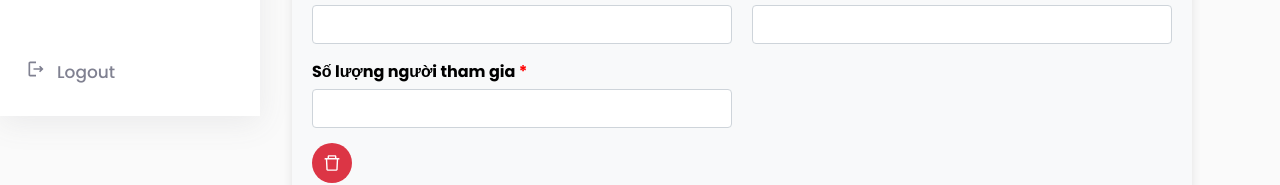
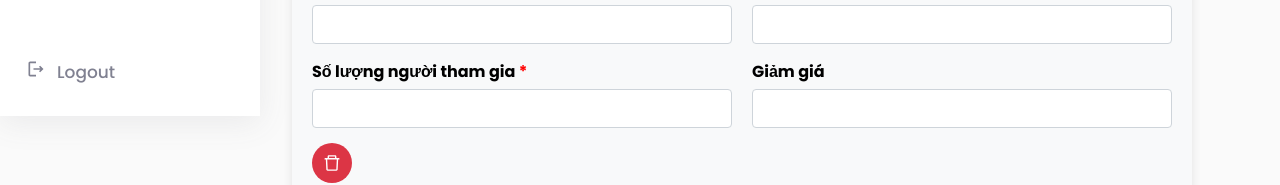
Before and after one commit to hoangtai2003/admin_tour, a React (Create React App) app: page /add-tour in a window 1280 px wide. Shown: the part 684-869 px from the top of the page. Built offline with nearby package versions, Linux system fonts and the light colour scheme; no server answers; sample sign-in values are in the browser's storage.

Commit message:
price sale

```diff
--- a/src/components/pages/Tour/AddTour.jsx
+++ b/src/components/pages/Tour/AddTour.jsx
@@ -21,10 +21,10 @@ const AddTour = () => {
         tour_image: '',
         introduct_tour: '',
         location_ids: [],
-        tour_children: [{ start_date: '', end_date: '', price_adult: '', price_child: '', total_seats: '' }]
+        tour_children: [{ start_date: '', end_date: '', price_adult: '', price_child: '', total_seats: '', price_sale: '' }]
     });
 
-    const [showTourChildren, setShowTourChildren] = useState(false); // State to control showing tour children
+    const [showTourChildren, setShowTourChildren] = useState(false);
     const navigate = useNavigate();
     const [locations, setLocations] = useState([]);
 
@@ -91,7 +91,7 @@ const AddTour = () => {
         } else {
             setFormData(prev => ({
                 ...prev,
-                tour_children: [...prev.tour_children, { start_date: '', end_date: '', price_adult: '', price_child: '', total_seats: '' }]
+                tour_children: [...prev.tour_children, { start_date: '', end_date: '', price_adult: '', price_child: '', total_seats: '', price_sale: '' }]
             }));
         }
     };
@@ -256,7 +256,8 @@ const AddTour = () => {
                                 <input type="number" name="total_seats" value={child.total_seats} required onChange={(e) => handleTourChildChange(index, e)} />
                             </div>
                             <div className='form-group'>
-                                <input type='text' hidden />
+                                <label>Giảm giá </label>
+                                <input type='number' name='price_sale' value={child.price_sale} onChange={(e) => handleTourChildChange(index, e)} />
                             </div>
                         </div>
 
--- a/src/components/pages/Tour/EditTour.jsx
+++ b/src/components/pages/Tour/EditTour.jsx
@@ -23,7 +23,7 @@ const  EditTour = () =>  {
         tour_image: '',
         introduct_tour: '',
         location_ids: [],
-        tour_children: [{ start_date: '', end_date: '', price_adult: '', price_child: '', total_seats: '' }]
+        tour_children: [{ start_date: '', end_date: '', price_adult: '', price_child: '', total_seats: '', price_sale: '' }]
     });
     const [locations, setLocations] = useState([]);
     const [selectedLocations, setSelectedLocations] = useState([]);
@@ -46,7 +46,7 @@ const  EditTour = () =>  {
                     tour_image: tourData.tour_image,
                     introduct_tour: tourData.introduct_tour,
                     location_ids: locationIds || [],
-                    tour_children: tourData.tourChildren || [{ start_date: '', end_date: '', price_adult: '', price_child: '', total_seats: '' }]
+                    tour_children: tourData.tourChildren || [{ start_date: '', end_date: '', price_adult: '', price_child: '', total_seats: '', price_sale: '' }]
                 });
 
                 const selectedOptions = tourData.tourLocations.map(loc => ({
@@ -149,7 +149,7 @@ const  EditTour = () =>  {
     const handleAddTourChild = () => {
         setFormData(prev => ({
             ...prev,
-            tour_children: [...prev.tour_children, { start_date: '', end_date: '', price_adult: '', price_child: '', total_seats: '' }]
+            tour_children: [...prev.tour_children, { start_date: '', end_date: '', price_adult: '', price_child: '', total_seats: '', price_sale: '' }]
         }));
     };
 
@@ -296,7 +296,8 @@ const  EditTour = () =>  {
                             <input type="number" name="total_seats" value={child.total_seats} required onChange={(e) => handleChange(e, index)} />
                         </div>
                         <div className='form-group'>
-                            <input type='text' hidden/>
+                            <label>Giảm giá </label>
+                            <input type='number' name='price_sale' value={child.price_sale} onChange={(e) => handleChange(e, index)} />
                         </div>
                     </div>
 
--- a/src/components/pages/table.css
+++ b/src/components/pages/table.css
@@ -99,7 +99,7 @@
     border-radius: 15px;
     max-width: 100%;
     height: auto;
-    width: 40%;
+    width: 60%;
 }
 .create {
     display: inline-block;
```
